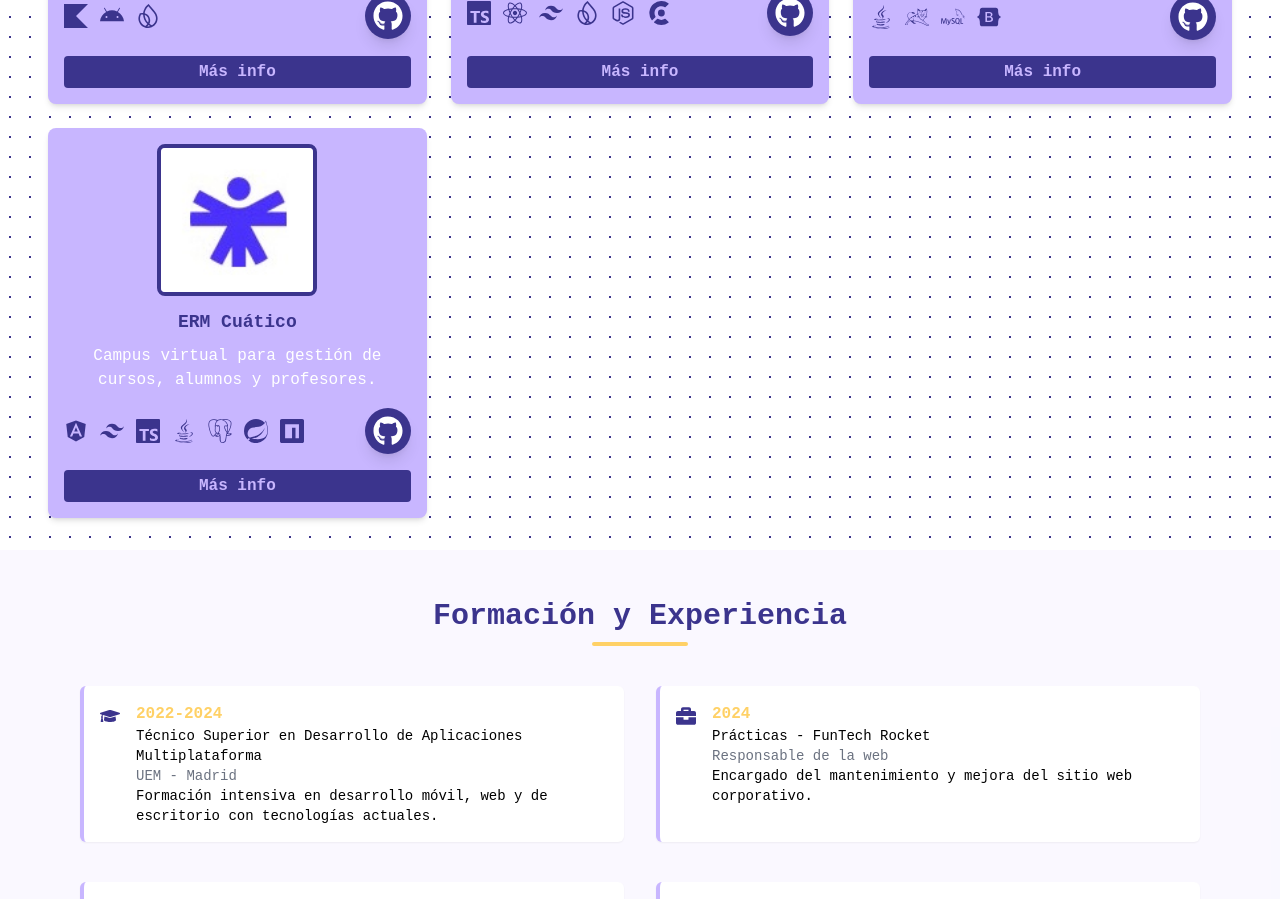
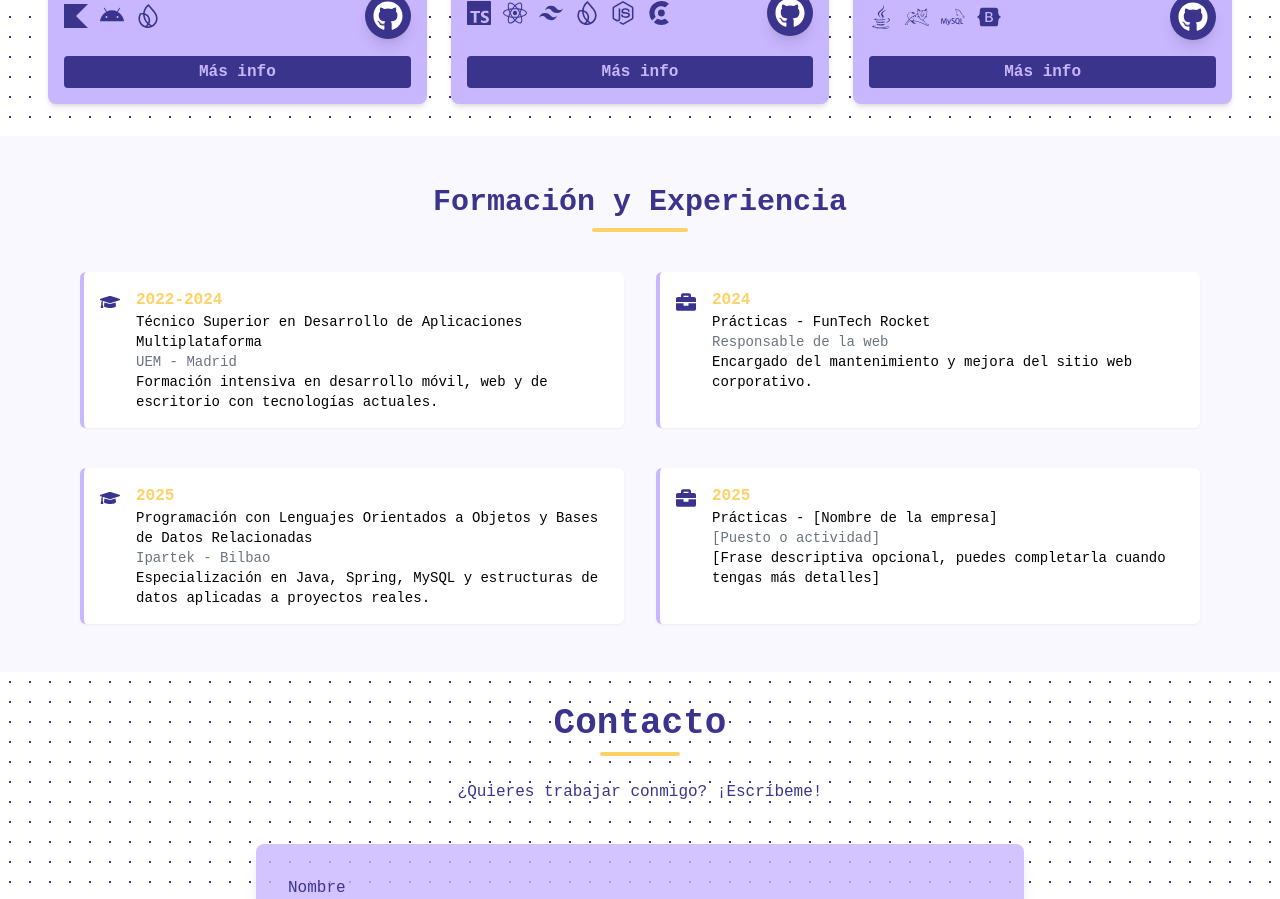
Before and after one commit to ARP-10/Portfolio, a React (Vite) app: page / in a window 1280 px wide. Shown: the part 1560-2459 px from the top of the page. Built offline with nearby package versions, Linux system fonts and the light colour scheme.

Commit message:
Borrado de 1 proyecto

```diff
--- a/src/components/projects.tsx
+++ b/src/components/projects.tsx
@@ -94,29 +94,29 @@ const projects: Project[] = [
         ],
         github: "https://github.com/ARP-10/GestorBibliotecaManga",
     },
-    {
-        id: 4,
-        title: "ERM Cuático",
-        img: cuatico,
-        shortDesc:
-            "Campus virtual para gestión de cursos, alumnos y profesores.",
-        fullDesc: [
-            "Desarrollado con Angular y Tailwind CSS.",
-            "Permite a estudiantes comprar y cursar formaciones online.",
-            "Panel administrativo para gestión académica y operativa.",
-            "Backend en desarrollo con Spring Boot, Java y PostgreSQL.",
-        ],
-        techIcons: [
-            <FaAngular key="angular" />,
-            <SiTailwindcss key="tailwind" />,
-            <SiTypescript key="ts" />,
-            <FaJava key="java" />,
-            <SiPostgresql key="postgresql" />,
-            <SiSpring key="spring" />,
-            <SiNpm key="npm" />,
-        ],
-        github: "https://github.com/elurg/cuatico-dev",
-    },
+    // {
+    //     id: 4,
+    //     title: "ERM Cuático",
+    //     img: cuatico,
+    //     shortDesc:
+    //         "Campus virtual para gestión de cursos, alumnos y profesores.",
+    //     fullDesc: [
+    //         "Desarrollado con Angular y Tailwind CSS.",
+    //         "Permite a estudiantes comprar y cursar formaciones online.",
+    //         "Panel administrativo para gestión académica y operativa.",
+    //         "Backend en desarrollo con Spring Boot, Java y PostgreSQL.",
+    //     ],
+    //     techIcons: [
+    //         <FaAngular key="angular" />,
+    //         <SiTailwindcss key="tailwind" />,
+    //         <SiTypescript key="ts" />,
+    //         <FaJava key="java" />,
+    //         <SiPostgresql key="postgresql" />,
+    //         <SiSpring key="spring" />,
+    //         <SiNpm key="npm" />,
+    //     ],
+    //     github: "https://github.com/elurg/cuatico-dev",
+    // },
 ];
 
 export default function Projects() {
```
